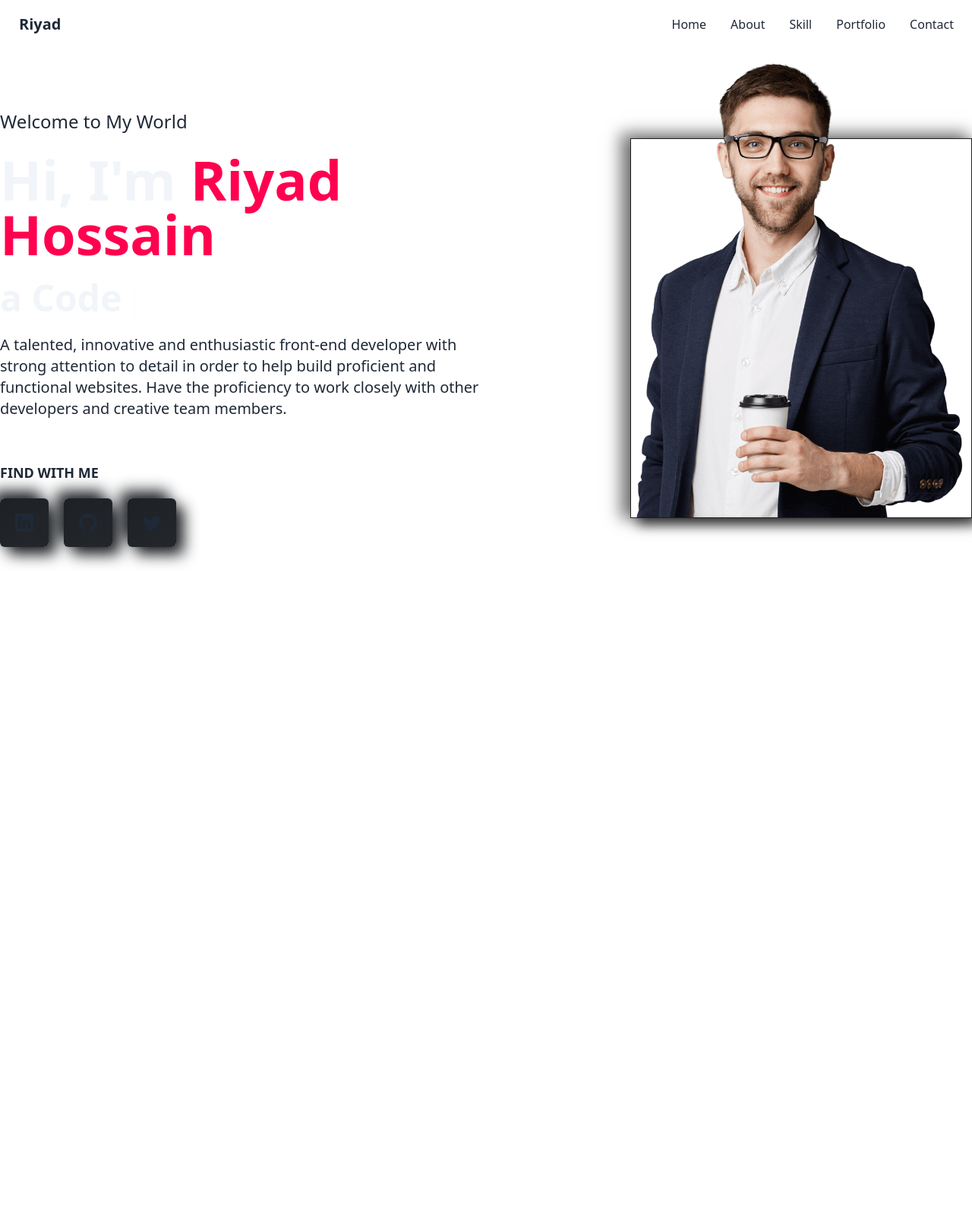
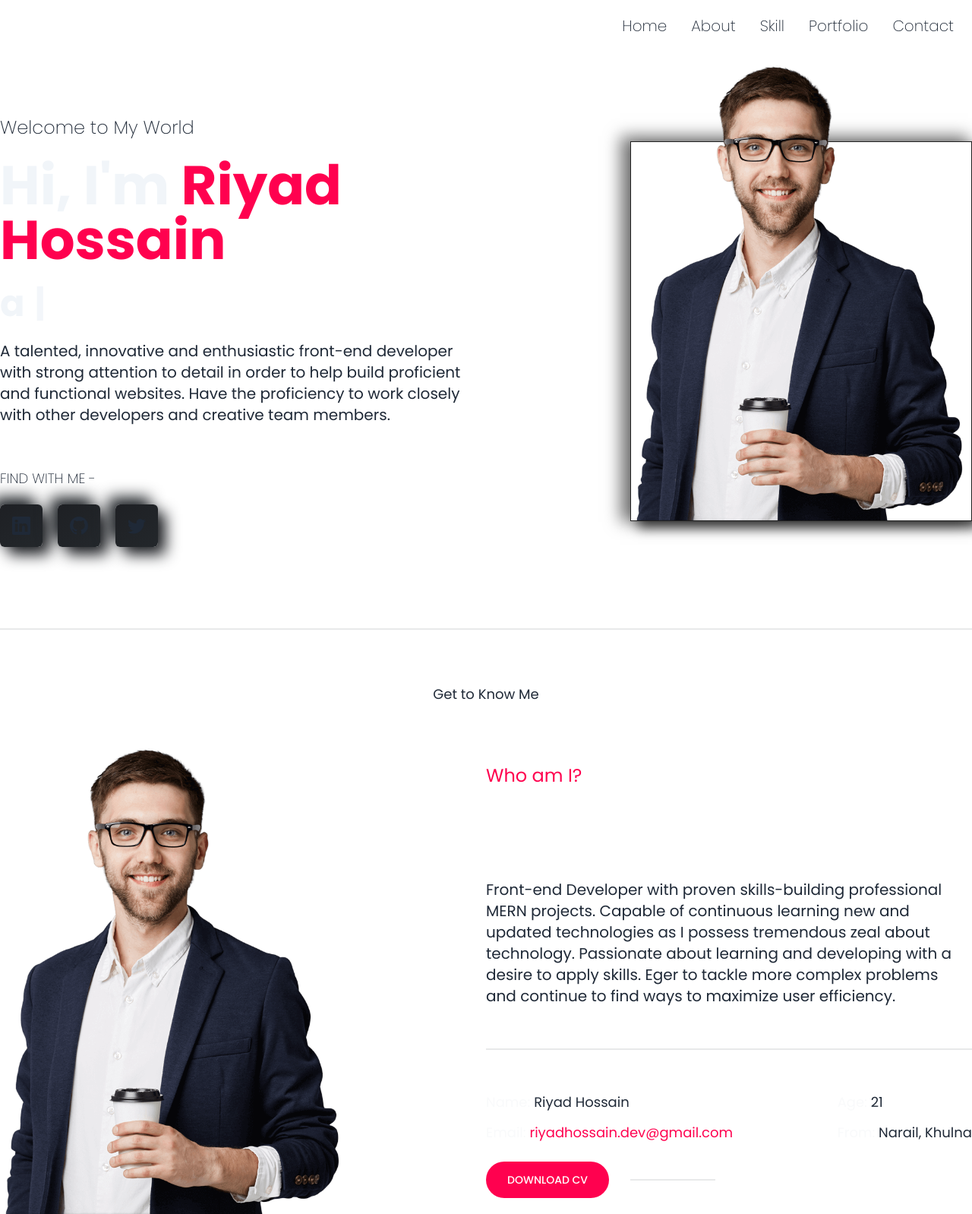
Before and after one commit to RiyaadHossain/MyPortfolio-1, a React (Create React App) app: page / in a window 1280 px wide. Shown: the whole page at 76% size. Before the commit the page ends 800 px from the top, so only its background shows below. Built offline with nearby package versions, Linux system fonts and the light colour scheme.

Commit message:
about me section added

```diff
--- a/src/App.css
+++ b/src/App.css
@@ -1,3 +1,8 @@
+@import url('https://fonts.googleapis.com/css2?family=Poppins:wght@200;300;400;500;600;700;800&display=swap');
+body{
+    font-family: 'Poppins', sans-serif;
+    scroll-behavior: smooth;
+}
 .banner-box {
   height: 500px;
   width: 450px;
--- a/src/Components/Navbar.jsx
+++ b/src/Components/Navbar.jsx
@@ -26,42 +26,66 @@ const Navbar = () => {
             class="menu menu-compact dropdown-content mt-3 p-2 shadow bg-base-100 rounded-box w-52"
           >
             <li>
-              <a href="/" to="/">Home</a>
+              <a className="text-xl font-thin" href="/" to="/">
+                Home
+              </a>
             </li>
             <li>
-              <a href="/" to="/about">About</a>
+              <a className="text-xl font-thin" href="#about" to="/about">
+                About
+              </a>
             </li>
             <li>
-              <a href="/" to="/">Skill</a>
+              <a className="text-xl font-thin" href="/" to="/">
+                Skill
+              </a>
             </li>
             <li>
-              <a href="/" to="/">Portfolio</a>
+              <a className="text-xl font-thin" href="/" to="/">
+                Portfolio
+              </a>
             </li>
             <li>
-              <a href="/" to="/">Contact</a>
+              <a className="text-xl font-thin" href="/" to="/">
+                Contact
+              </a>
             </li>
           </ul>
         </div>
-        <a href="/" to="/" class="btn btn-ghost normal-case text-xl">
-          Riyad
+        <a
+          href="/"
+          to="/"
+          class="text-white normal-case font-bold text-2xl"
+        >
+          Riyad Hossain
         </a>
       </div>
       <div class="navbar-end hidden lg:flex">
         <ul class="menu menu-horizontal p-0">
           <li>
-              <a href="/" to="/">Home</a>
+            <a className="text-xl font-thin" href="#home" to="/">
+              Home
+            </a>
           </li>
           <li>
-              <a href="/" to="/">About</a>
+            <a className="text-xl font-thin" href="#about" to="/">
+              About
+            </a>
           </li>
           <li>
-              <a href="/" to="/">Skill</a>
+            <a className="text-xl font-thin" href="/" to="/">
+              Skill
+            </a>
           </li>
           <li>
-              <a href="/" to="/">Portfolio</a>
+            <a className="text-xl font-thin" href="/" to="/">
+              Portfolio
+            </a>
           </li>
           <li>
-              <a href="/" to="/">Contact</a>
+            <a className="text-xl font-thin" href="/" to="/">
+              Contact
+            </a>
           </li>
         </ul>
       </div>
--- a/src/Pages/Home/About.jsx
+++ b/src/Pages/Home/About.jsx
@@ -1,11 +1,59 @@
-import React from 'react';
+import React from "react";
+import AboutImg from "../../Assets/Image/banner-01.png";
 
 const About = () => {
-    return (
-        <div id='about'>
-            <h1>About</h1>
+  return (
+    <div id="about" className="container mx-auto">
+      <div className="text-center">
+        <p className="text-lg mb-2">Get to Know Me</p>
+        <h1 className="text-5xl font-bold text-white">About Me</h1>
+      </div>
+      <div className="flex justify-evenly items-center">
+        <div className="w-1/2">
+          <img className="max-w-md" src={AboutImg} alt="" />
         </div>
-    );
+        <div className="w-1/2">
+          <p className="text-[#FF014F] text-2xl">Who am I?</p>
+          <h1 className="text-4xl my-5 text-white font-bold">
+            I am a professional Front-end Developer
+          </h1>
+          <p className="text-xl">
+            Front-end Developer with proven skills-building professional MERN
+            projects. Capable of continuous learning new and updated
+            technologies as I possess tremendous zeal about technology.
+            Passionate about learning and developing with a desire to apply
+            skills. Eger to tackle more complex problems and continue to find
+            ways to maximize user efficiency.
+          </p>
+          <div class="divider container mx-auto my-12"></div>
+          <div className="flex justify-between">
+            <div className="">
+              <p className="text-lg">
+                <span className="text-gray-50">Name:</span> Riyad Hossain
+              </p>
+              <p className="text-lg mt-3 text-[#FF014F]">
+                <span className="text-gray-50">Email:</span>{" "}
+                riyadhossain.dev@gmail.com
+              </p>
+            </div>
+            <div className="">
+              <p className="text-lg">
+                <span className="text-gray-50">Age:</span> 21
+              </p>
+              <p className="text-lg mt-3">
+                <span className="text-gray-50">From:</span> Narail, Khulna
+              </p>
+            </div>
+          </div>
+          <div className="flex justify-start mt-6 gap-x-7">
+              <div><button className="btn bg-[#FF014F] px-7 text-white border-0 rounded-full font-medium">Download CV</button></div>
+              <div class="divider w-28"></div>
+              <div></div>
+          </div>
+        </div>
+      </div>
+    </div>
+  );
 };
 
 export default About;
--- a/src/Pages/Home/Hero.jsx
+++ b/src/Pages/Home/Hero.jsx
@@ -35,18 +35,18 @@ const Hero = () => {
         </p>
         <div className="flex justify-between mt-14">
           <div>
-            <h3 className="font-bold text-lg">FIND WITH ME</h3>
+            <h3 className="font-thin text-lg">FIND WITH ME -</h3>
             <div className="mt-5 flex gap-x-5">
-              <a href="/" className="social-box rounded-md flex items-center justify-center w-16 h-16">
+              <a href="/" className="social-box rounded-md flex items-center justify-center w-14 h-14">
                <BsLinkedin className="text-2xl"/>
               </a>
               <div>
-                <a href="/" className="social-box rounded-md flex items-center justify-center w-16 h-16">
+                <a href="/" className="social-box rounded-md flex items-center justify-center w-14 h-14">
                   <BsGithub className="text-2xl"/>
                 </a>
               </div>
               <div>
-                <a href="/" className="social-box rounded-md flex items-center justify-center w-16 h-16">
+                <a href="/" className="social-box rounded-md flex items-center justify-center w-14 h-14">
                   <BsTwitter className="text-2xl"/>
                 </a>
               </div>
--- a/src/Pages/Home/Home.jsx
+++ b/src/Pages/Home/Home.jsx
@@ -1,10 +1,14 @@
 import React from 'react';
+import About from './About';
 import Hero from './Hero';
 
 const Home = () => {
     return (
         <div>
             <Hero/>
+            <div class="divider text-black container mx-auto mb-16"></div>
+            <About/>
+
         </div>
     );
 };
--- a/tailwind.config.js
+++ b/tailwind.config.js
@@ -1,9 +1,27 @@
 module.exports = {
-  content: [
-    "./src/**/*.{js,jsx,ts,tsx}",
+  content: ["./src/**/*.{js,jsx,ts,tsx}"],
+  themes: [
+    {
+      mytheme: {
+        primary: "#fff",
+
+        secondary: "#FDE68A",
+
+        accent: "#4B5563",
+
+        neutral: "#F3F4F6",
+
+        "base-100": "#1F2937",
+
+        info: "#98A8DD",
+
+        success: "#1BBB70",
+
+        warning: "#F59E0B",
+
+        error: "#FB7185",
+      },
+    },
   ],
-  theme: {
-    extend: {},
-  },
   plugins: [require("daisyui")],
-}
+};
```
Lines whose indentation alone changed are shown as unchanged.
